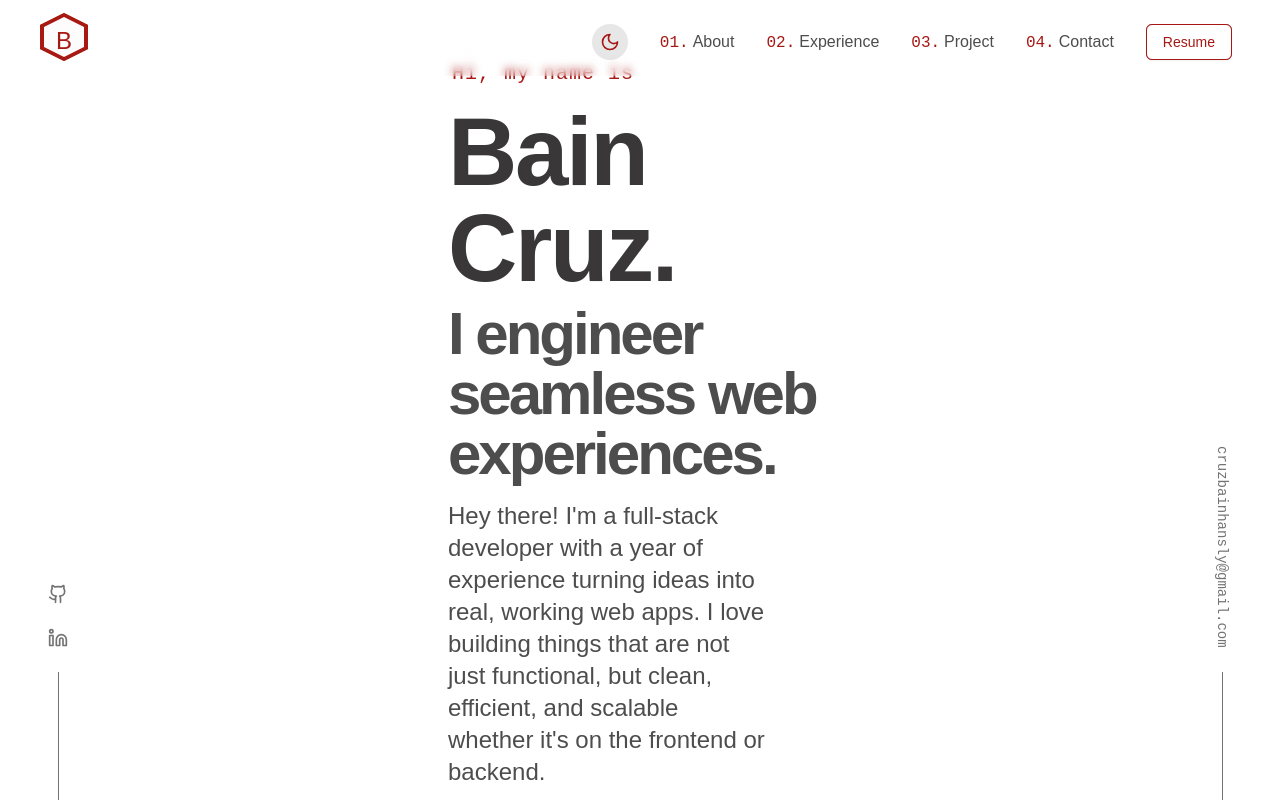
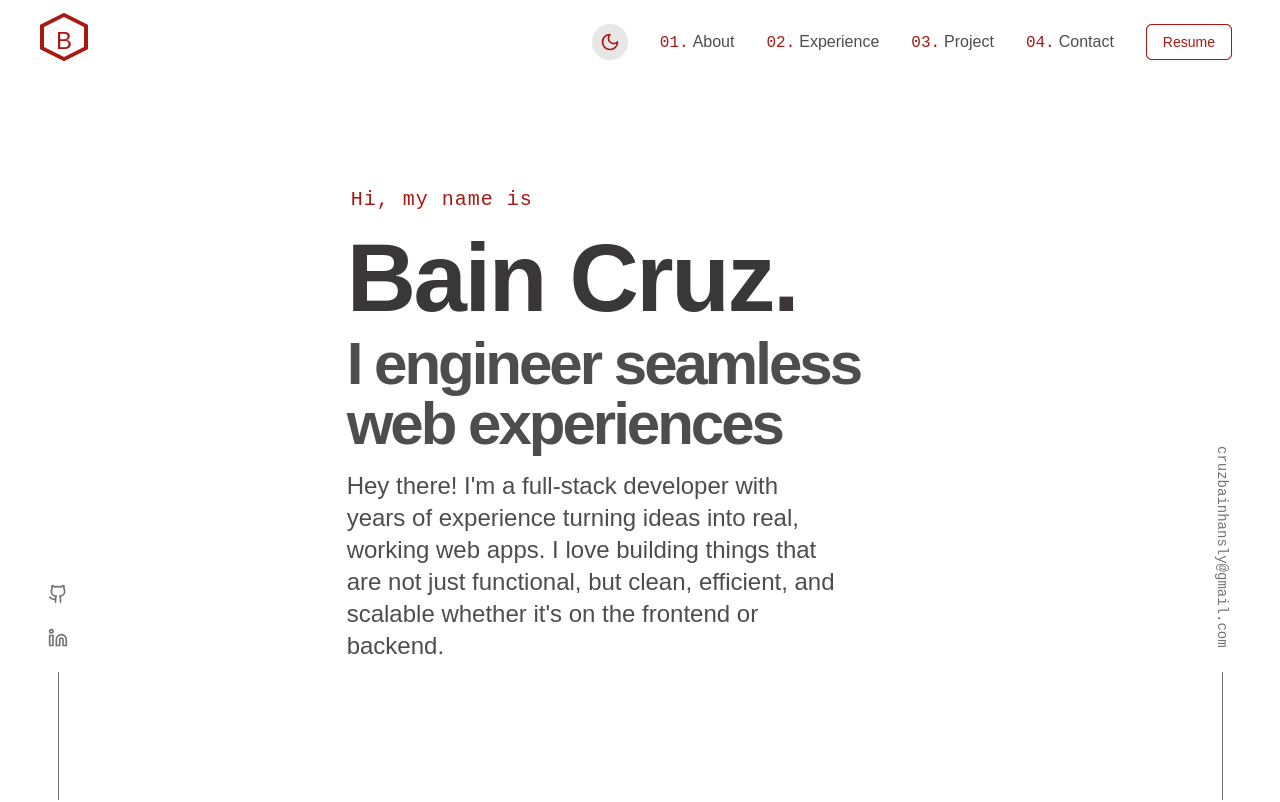
Before and after one commit to bain-dot-dev/bain.404, a Next.js app: page / in a window 1280 px wide. Shown: the top 802 px of the page. Built offline with nearby package versions, Linux system fonts and the light colour scheme.

Commit message:
Enhance Hero component with gradient text and blinking effect; update Tailwind CSS configuration for animations

```diff
--- a/components/hero.tsx
+++ b/components/hero.tsx
@@ -16,7 +16,7 @@ export default function Hero() {
 
   const two = (
     <motion.h1
-      className="text-5xl sm:text-8xl text-customColors-darkGray dark:text-customColors-pastelWhite font-bold mb-0 lg:mb-2 tracking-tight"
+      className="text-5xl sm:text-8xl font-bold mb-0 lg:mb-2 tracking-tight bg-[linear-gradient(90deg,var(--g)_0%,var(--g)_35%,var(--h)_50%,var(--g)_65%,var(--g)_100%)] bg-clip-text text-transparent bg-[length:300%_auto] animate-gradient [--g:#393738] [--h:#a71814] dark:[--g:#FFF] dark:[--h:#00FFD1]"
       initial={{ opacity: 0, y: 20 }}
       animate={{ opacity: 1, y: 0 }}
       transition={{ duration: 0.5, ease: "easeOut", delay: 1.3 }}
@@ -32,7 +32,8 @@ export default function Hero() {
       animate={{ opacity: 1, y: 0 }}
       transition={{ duration: 0.5, ease: "easeOut", delay: 1.4 }}
     >
-      I engineer seamless web experiences.
+      I engineer seamless web experiences
+      <span className="inline-block w-[3px] h-[0.8em] ml-1 bg-customColors-bloodRed dark:bg-customColors-brightTurquoise animate-blink align-middle" />
     </motion.h2>
   );
 
@@ -43,7 +44,7 @@ export default function Hero() {
       animate={{ opacity: 1, y: 0 }}
       transition={{ duration: 0.5, ease: "easeOut", delay: 1.5 }}
     >
-      Hey there! I&apos;m a full-stack developer with a year of experience
+      Hey there! I&apos;m a full-stack developer with years of experience
       turning ideas into real, working web apps. I love building things that are
       not just functional, but clean, efficient, and scalable whether it&apos;s
       on the frontend or backend.
@@ -55,7 +56,7 @@ export default function Hero() {
   return (
     <section className="min-h-screen  flex flex-col items-center justify-center px-4 sm:px-8">
       <motion.main
-        className="flex-1 flex flex-col items-start justify-center text-left w-full px-4 sm:px-12 lg:px-28 lg:w-1/2 lg:mt-12 sm:-mt-48"
+        className="flex-1 flex flex-col items-start justify-center text-left w-full px-4 sm:px-12 lg:px-28 lg:w-3/4 xl:w-2/3 lg:mt-12 sm:-mt-48"
         initial={{ opacity: 0 }}
         animate={{ opacity: 1 }}
         transition={{ duration: 0.5, ease: "easeOut" }}
--- a/tailwind.config.ts
+++ b/tailwind.config.ts
@@ -67,6 +67,20 @@ export default {
         md: "calc(var(--radius) - 2px)",
         sm: "calc(var(--radius) - 4px)",
       },
+      keyframes: {
+        blink: {
+          "0%, 100%": { opacity: "1" },
+          "50%": { opacity: "0" },
+        },
+        gradient: {
+          "0%": { backgroundPosition: "100% center" },
+          "100%": { backgroundPosition: "0% center" },
+        },
+      },
+      animation: {
+        blink: "blink 1s step-end infinite",
+        gradient: "gradient 6s ease-in-out infinite alternate",
+      },
     },
     screens: {
       sm: "640px", // Small devices
```
